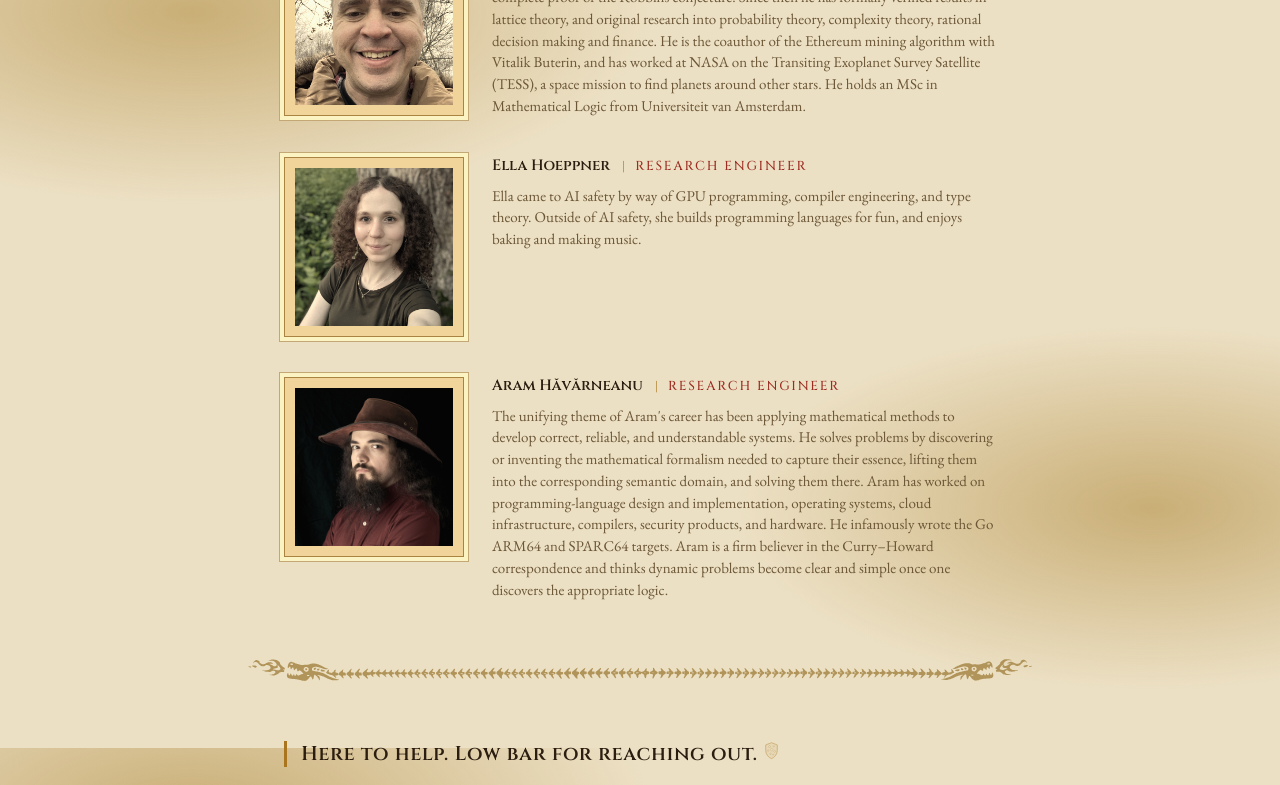
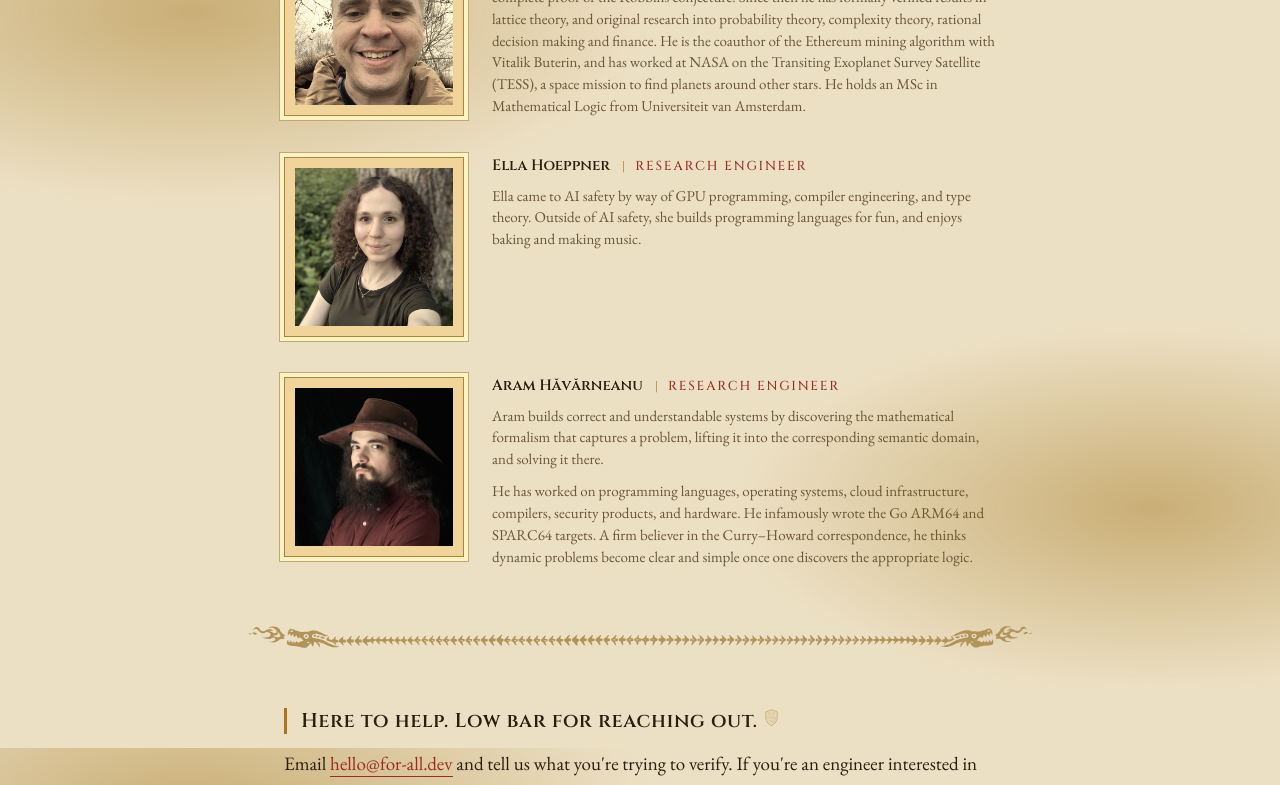
Before and after one commit to for-all-dev/website, a React (Vite) app: page / in a window 1280 px wide. Shown: the part 1652-2437 px from the top of the page. Built offline with nearby package versions, Linux system fonts and the light colour scheme.

Commit message:
aram bio edited version

```diff
--- a/src/content/staff/aram.md
+++ b/src/content/staff/aram.md
@@ -4,6 +4,6 @@ role: Research Engineer
 photo: /img/staff/aram.jpeg
 order: 3
 ---
-The unifying theme of Aram's career has been applying mathematical methods to develop correct, reliable, and understandable systems. He solves problems by discovering or inventing the mathematical formalism needed to capture their essence, lifting them into the corresponding semantic domain, and solving them there.
-Aram has worked on programming-language design and implementation, operating systems, cloud infrastructure, compilers, security products, and hardware. He infamously wrote the Go ARM64 and SPARC64 targets.
-Aram is a firm believer in the Curry–Howard correspondence and thinks dynamic problems become clear and simple once one discovers the appropriate logic.
+Aram builds correct and understandable systems by discovering the mathematical formalism that captures a problem, lifting it into the corresponding semantic domain, and solving it there.
+
+He has worked on programming languages, operating systems, cloud infrastructure, compilers, security products, and hardware. He infamously wrote the Go ARM64 and SPARC64 targets. A firm believer in the Curry–Howard correspondence, he thinks dynamic problems become clear and simple once one discovers the appropriate logic.
--- a/src/routes/Home.css
+++ b/src/routes/Home.css
@@ -295,3 +295,8 @@
 #contact + .qed {
   margin-top: 34px;
 }
+
+/* space between paragraphs within a staff bio */
+#team .team-bio p + p {
+  margin-top: 0.7em;
+}
```
